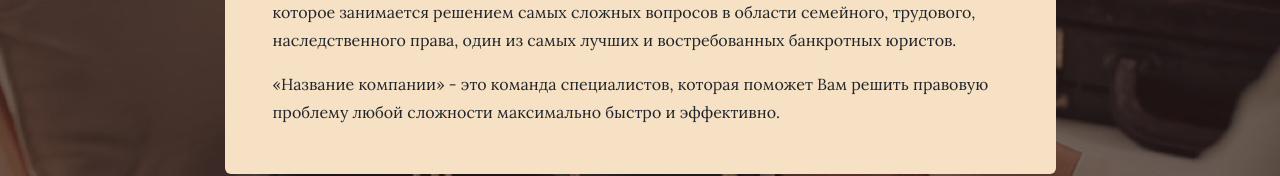
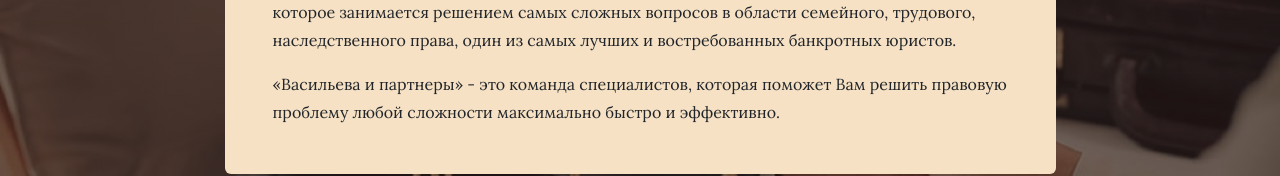
Before and after one commit to Teslajke/Urinfo, a plain HTML site: page about.html in a window 1280 px wide. Shown: the part 1149-1325 px from the top of the page. Drawn offline with nearby package versions, Linux system fonts and the light colour scheme.

Commit message:
edit text about page

```diff
--- a/about.html
+++ b/about.html
@@ -79,7 +79,7 @@
                 востребованных банкротных юристов.
               </p>
               <p class="mb-0">
-                «Название компании» - это команда специалистов, которая
+                «Васильева и партнеры» - это команда специалистов, которая
                 поможет Вам решить правовую проблему любой сложности
                 максимально быстро и эффективно.
               </p>
```
